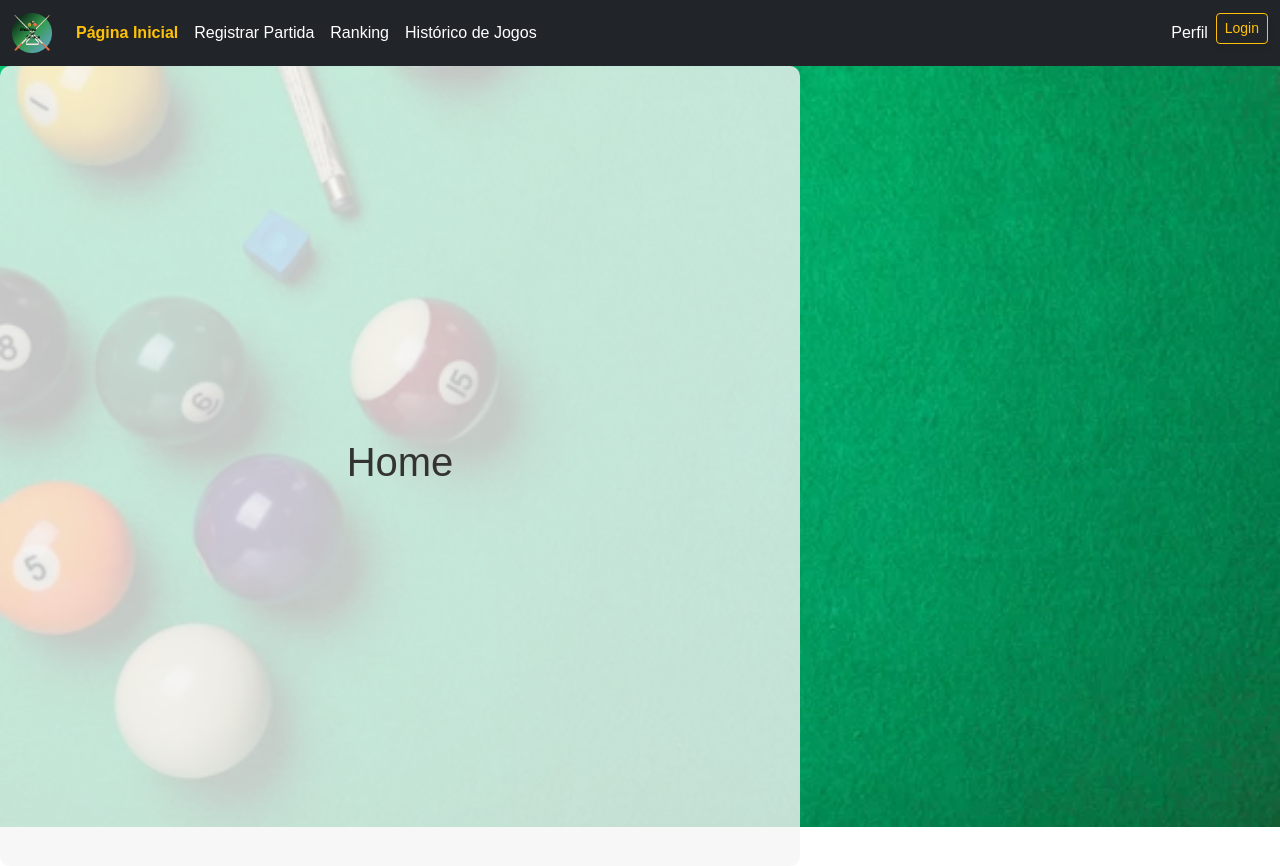
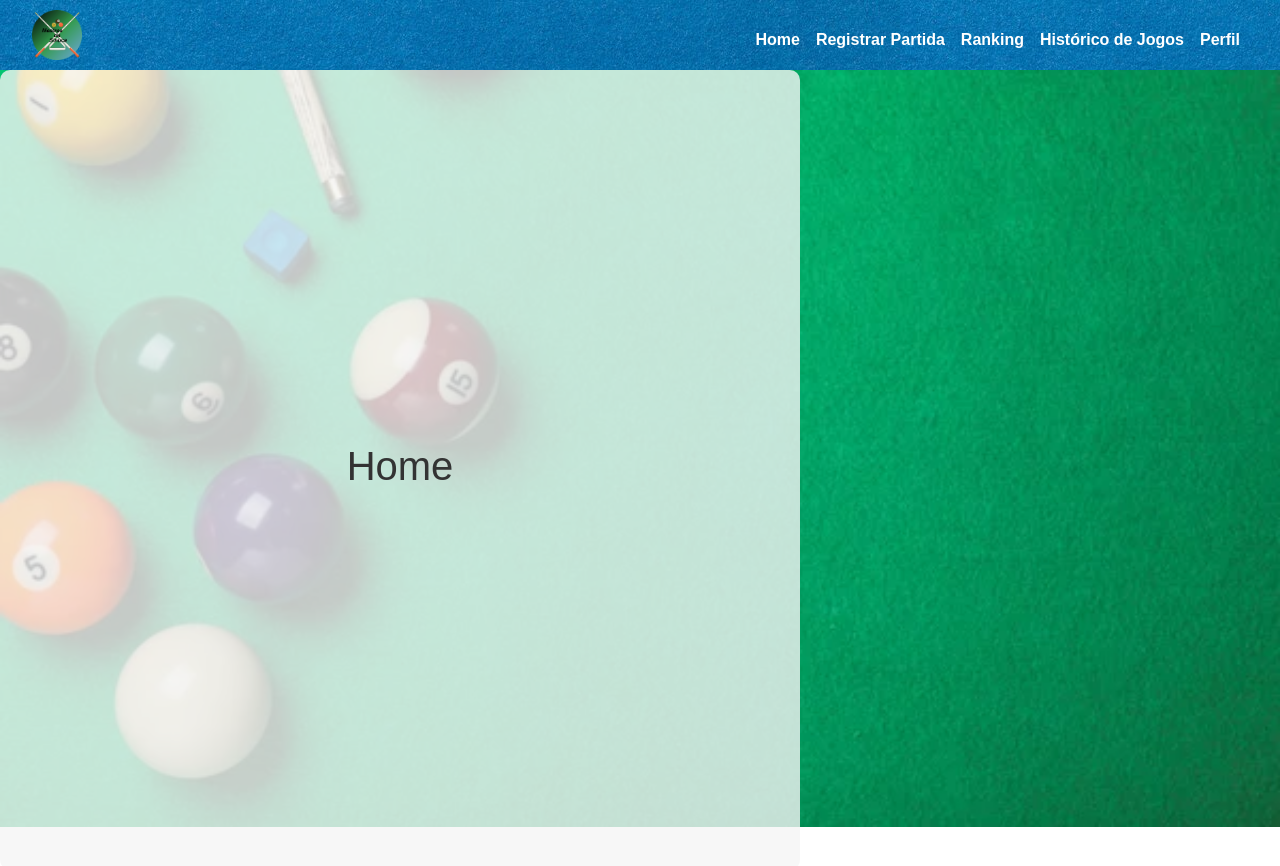
Before and after one commit to devJonatasSilva/mestres-da-sinuca, an Angular app: page /home in a window 1280 px wide. Shown: the top 866 px of the page. Built offline with nearby package versions, Linux system fonts and the light colour scheme.

Commit message:
ajusta a navbar

```diff
--- a/src/app/navbar/navbar.component.css
+++ b/src/app/navbar/navbar.component.css
@@ -1,43 +1,51 @@
-/* Navbar Container */
+/* Navbar */
 .navbar {
-  background-color: #343a40;
+  display: flex;
+  justify-content: space-between;
+  align-items: center;
+  background-image: url(/assets/images/tecido-de-camurca-mate-azul-claro-textura-de-veludo-de-fundo-de-feltro_113767-562.jpg);
+  padding: 10px 20px;
+  font-weight: 700;
 }
 
-.navbar-brand {
-  display: flex;
-  align-items: center;
-  gap: 8px;
+.navbar .logo {
+  margin-right: 5%;
+  align-self: center;
 }
 
-.logo {
-  width: 40px;
-  height: 40px;
+.navbar .logo img {
+  width: 50px;
+  height: 50px;
 }
 
-/* Menu Items */
 .navbar-nav .nav-link {
   color: #fff;
   transition: color 0.3s ease;
 }
 
 .navbar-nav .nav-link:hover {
-  color: #ffc107;
+  color: #A9A9A9;
 }
 
-/* Active Link */
 .navbar-nav .nav-link.active {
   font-weight: bold;
-  color: #ffc107;
+  color: #A9A9A9;
 }
 
-/* Botão Login */
-.btn-login {
-  border-color: #ffc107;
-  color: #ffc107;
-  transition: background-color 0.3s ease, color 0.3s ease;
+/* Ajustes do Menu Hamburguer em Telas Pequenas */
+.navbar-toggler {
+  border-color: #A9A9A9;
 }
 
-.btn-login:hover {
-  background-color: #ffc107;
-  color: #343a40;
+.navbar-nav {
+  margin-top: 10px;
 }
+
+@media (max-width: 991px) {
+  .navbar-nav {
+    text-align: right;
+  }
+  .navbar-toggler-icon {
+    background-color: #A9A9A9; /* Cor do ícone de hambúrguer */
+  }
+}
--- a/src/app/navbar/navbar.component.html
+++ b/src/app/navbar/navbar.component.html
@@ -1,20 +1,20 @@
 <nav class="navbar navbar-expand-lg navbar-dark bg-dark">
   <div class="container-fluid">
     <!-- Logo -->
-    <a class="navbar-brand" href="#">
-      <img src="assets/images/Mestres-da-sinuca.png" alt="Logo" class="logo">
-    </a>
+    <div class="logo">
+      <img src="/assets/images/Mestres-da-Sinuca.png" alt="Logo">
+    </div>
 
-    <!-- Botão do Menu Hamburguer (para telas pequenas) -->
+    <!-- Botão de menu hamburguer -->
     <button class="navbar-toggler" type="button" data-bs-toggle="collapse" data-bs-target="#navbarNav" aria-controls="navbarNav" aria-expanded="false" aria-label="Toggle navigation">
       <span class="navbar-toggler-icon"></span>
     </button>
 
-    <!-- Itens da Navbar -->
+    <!-- Links do menu -->
     <div class="collapse navbar-collapse" id="navbarNav">
-      <ul class="navbar-nav me-auto">
+      <ul class="navbar-nav ms-auto"> <!-- "ms-auto" para alinhar à direita -->
         <li class="nav-item">
-          <a class="nav-link active" aria-current="page" href="#">Página Inicial</a>
+          <a class="nav-link" href="/home">Home</a>
         </li>
         <li class="nav-item">
           <a class="nav-link" href="#">Registrar Partida</a>
@@ -26,14 +26,12 @@
           <a class="nav-link" href="#">Histórico de Jogos</a>
         </li>
       </ul>
+
       <!-- Ações do Usuário -->
       <ul class="navbar-nav">
         <li class="nav-item">
           <a class="nav-link" href="#">Perfil</a>
         </li>
-        <li class="nav-item">
-          <button class="btn btn-outline-light btn-sm btn-login" type="button">Login</button>
-        </li>
       </ul>
     </div>
   </div>
```
Also changed, not shown: src/assets/images/tecido-de-camurca-mate-azul-claro-textura-de-veludo-de-fundo-de-feltro_113767-562.jpg (added).
